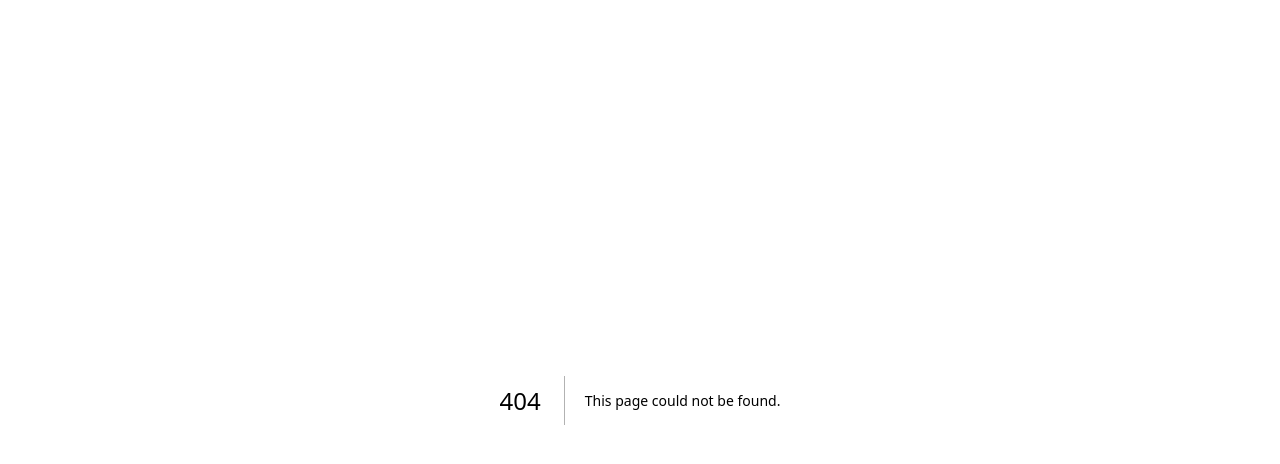
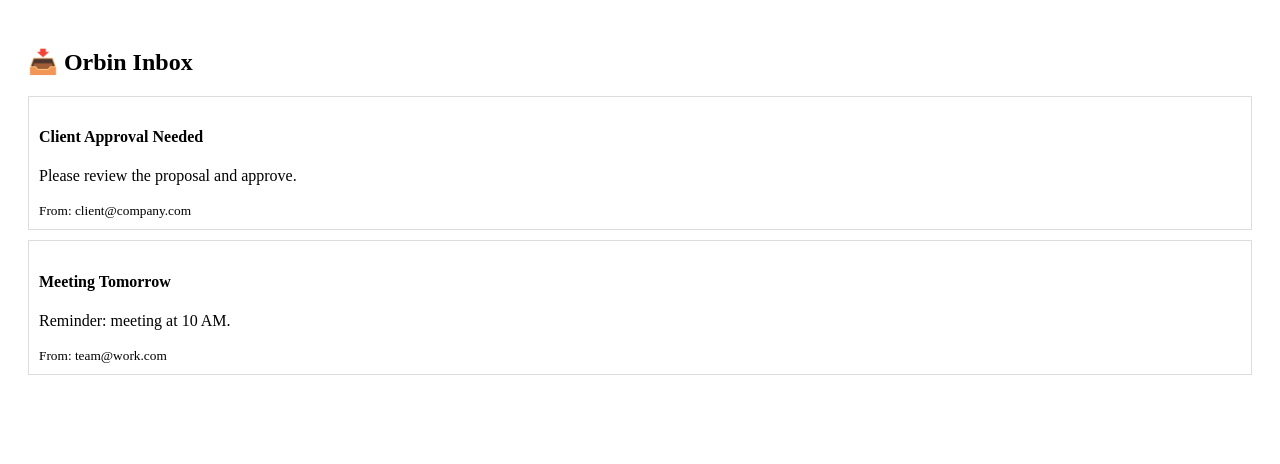
Before and after one commit to swaich-Techno/orbin-ai, a Next.js app: page /inbox in a window 1280 px wide. Before the commit this address had no page. Shown: the top 464 px of the page. Built offline with nearby package versions, Linux system fonts and the light colour scheme.

Commit message:
Create inbox.js

```diff
--- /dev/null
+++ b/pages/inbox.js
@@ -0,0 +1,36 @@
+import { useState } from "react";
+
+export default function Inbox() {
+  const [emails] = useState([
+    {
+      id: 1,
+      subject: "Client Approval Needed",
+      content: "Please review the proposal and approve.",
+      sender: "client@company.com"
+    },
+    {
+      id: 2,
+      subject: "Meeting Tomorrow",
+      content: "Reminder: meeting at 10 AM.",
+      sender: "team@work.com"
+    }
+  ]);
+
+  return (
+    <div style={{ padding: 20 }}>
+      <h2>📥 Orbin Inbox</h2>
+
+      {emails.map((mail) => (
+        <div key={mail.id} style={{
+          border: "1px solid #ddd",
+          padding: 10,
+          marginTop: 10
+        }}>
+          <h4>{mail.subject}</h4>
+          <p>{mail.content}</p>
+          <small>From: {mail.sender}</small>
+        </div>
+      ))}
+    </div>
+  );
+}
```
